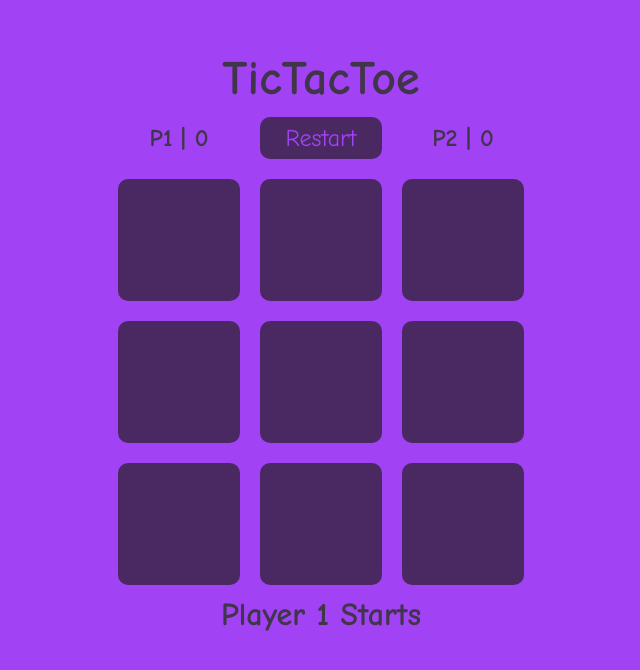
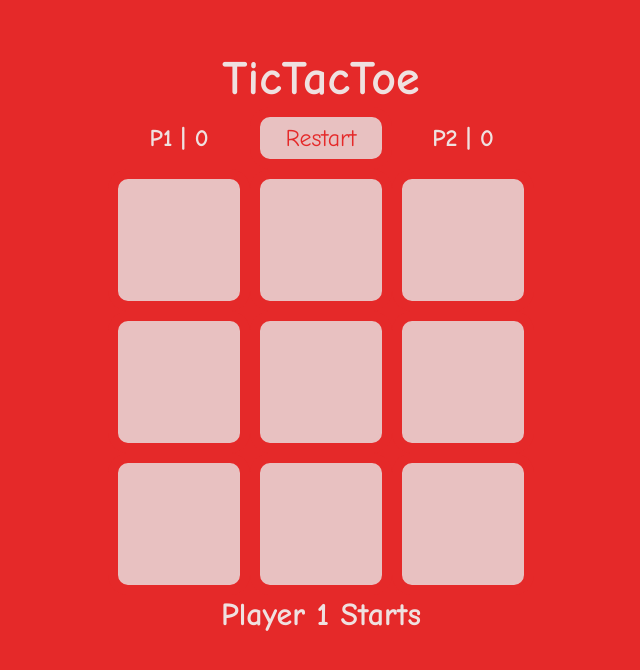
Before and after one commit to PencilFrog/TicTacToe, a plain HTML site: page index.html in a window 1280 px wide. Shown: the whole page, without its empty margins (319-959 px from the left). Drawn offline with nearby package versions, Linux system fonts and the light colour scheme.

Commit message:
Changed to a red style

```diff
--- /dev/null
+++ b/css/redStyle.css
@@ -0,0 +1,60 @@
+
+
+
+body{
+	background: #e52929;
+}
+
+
+table{
+	border-spacing: 0;
+	margin: 50px auto 0;
+}
+
+	th{
+		color: #efe1e0;
+		text-align: center;
+		font-family: "Comic Sans MS", cursive, sans-serif;
+		font-size: 300%;
+	}
+
+	td{
+		font-family: "Comic Sans MS", cursive, sans-serif;
+		font-size: 300%;
+		color: #e52929;
+		border: 10px solid #e52929;
+		height: 120px;
+		width: 120px;
+		text-align: center;
+		background: #e8c1c1;
+		border-radius: 20px;
+		transition: background .3s linear 0s;
+		cursor: pointer;
+	}
+
+	td:hover{
+		background: #efe1e0;
+	}
+
+	.taken:hover{
+		background: #937979;
+	}
+
+	.message{
+		font-size: 200%;
+	}
+
+	.score{
+		font-size: 150%;
+	}
+
+	.restart{
+		font-size: 150%;
+		height: 40px;
+	}
+
+
+h1{
+	color: #efe1e0;
+	margin: auto;
+}
--- a/index.html
+++ b/index.html
@@ -3,7 +3,7 @@
 <head>
 	<title>TicTacToe</title>
 	<meta charset="utf-8">
-	<link rel="stylesheet" type="text/css" href="css/newStyle.css">
+	<link rel="stylesheet" type="text/css" href="css/redStyle.css">
 </head>
 <body>
 	<script src="http://code.jquery.com/jquery-1.11.3.min.js"></script>
```
Also changed, not shown: css/purpleStyle.css (renamed from css/newStyle.css), css/tealStyle.css (renamed from css/style.css).
